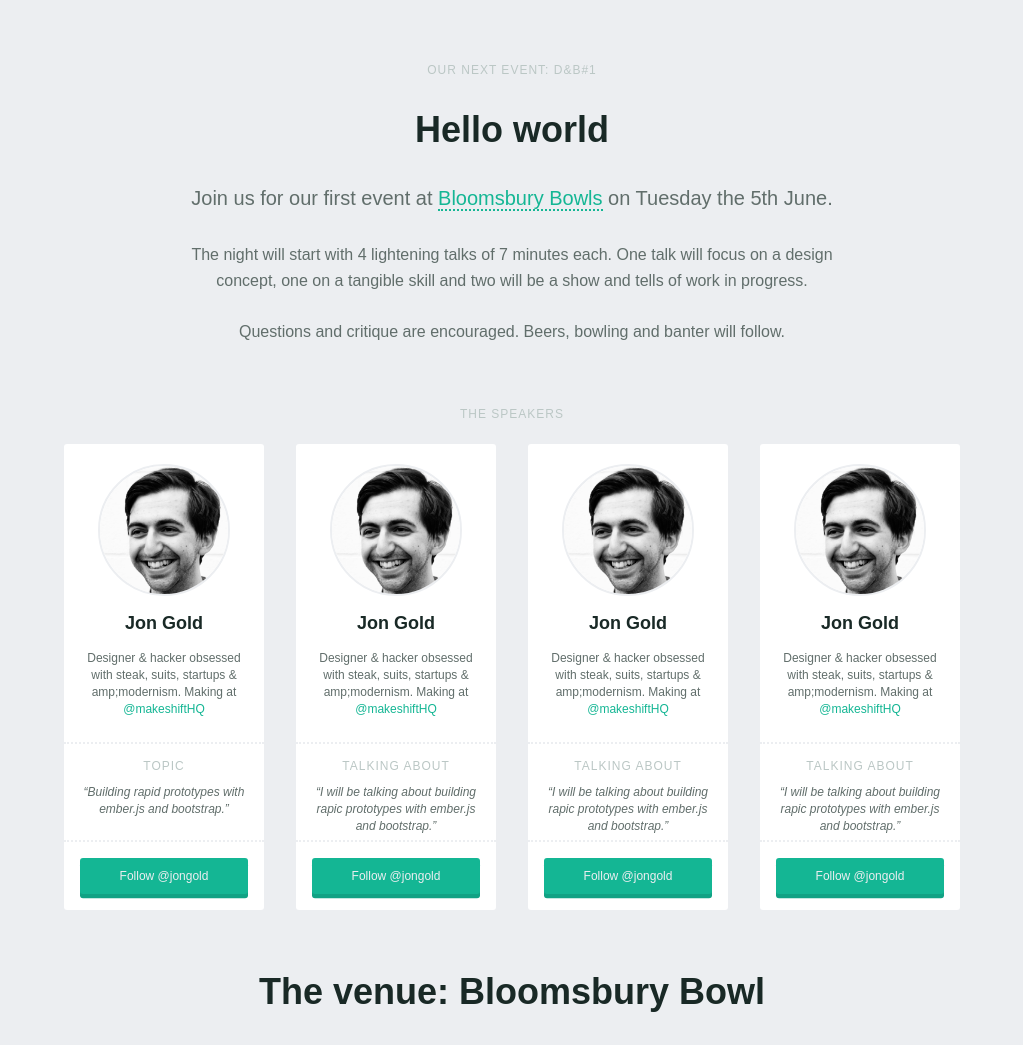
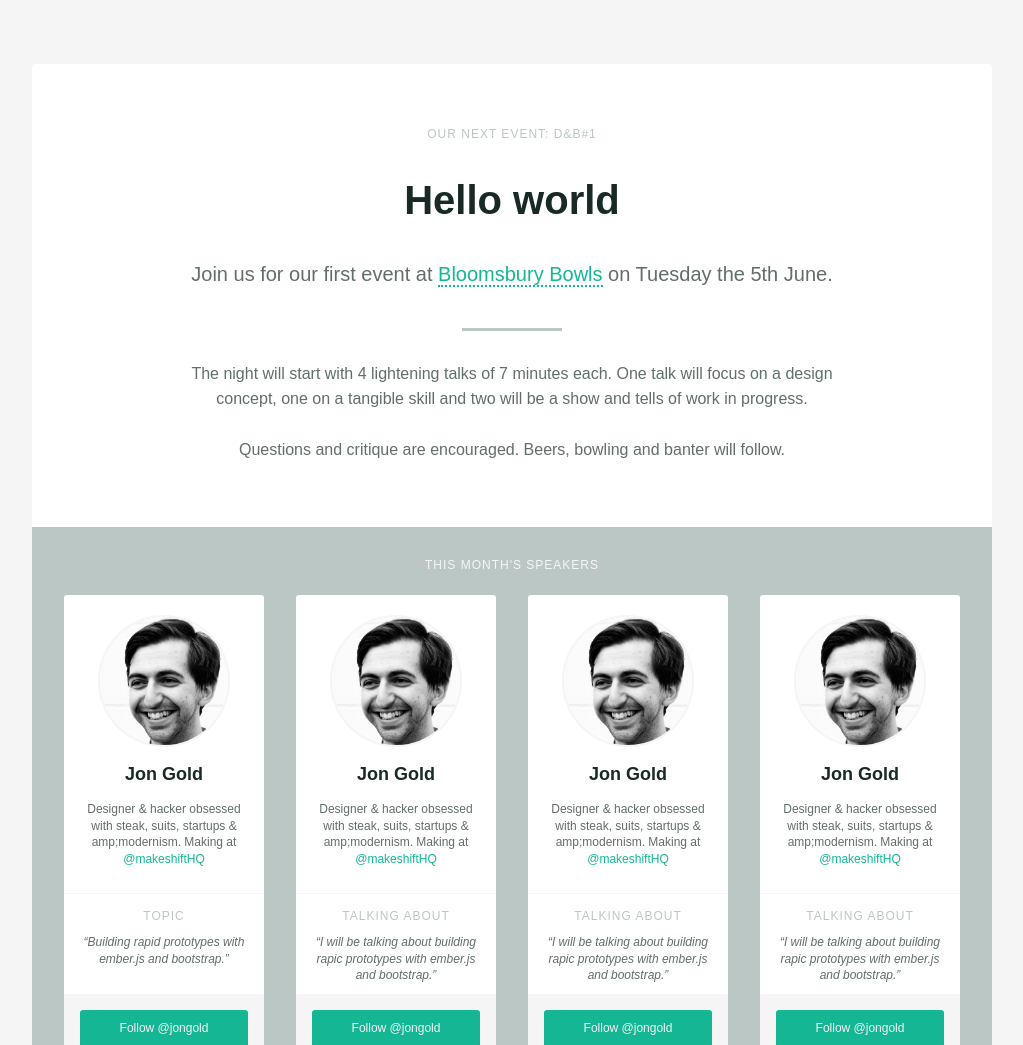
Before and after one commit to design-and-banter/db-dotcom, a Jekyll site: the page built from index.html, in a window 1280 px wide. Shown: the part 366-1411 px from the top of the page, without its empty margins (128-1151 px from the left). Built offline with Jekyll 4.4.1, drawn with Linux system fonts in a browser that asks for light colours; nearby versions of some CDN libraries.

Commit message:
Everything on a white background

```diff
--- a/_includes/event.html
+++ b/_includes/event.html
@@ -9,7 +9,7 @@
         </p>
       </section>
       <section class="speakers">
-        <span class="strap">The speakers</span>
+        <span class="strap">This month's speakers</span>
         <ul>
           <li>
             <article class="speaker">
@@ -87,8 +87,9 @@
       </section>
 
       <section class="venue">
+        <span class="strap">The venue:</span>
         <h1>
-          <span>The venue:</span>
+
           Bloomsbury Bowl
         </h1>
 
--- a/_less/base/_colors.less
+++ b/_less/base/_colors.less
@@ -6,4 +6,4 @@
 @headline: #192926;
 @text:    #616e6b;
 @rule:    #bbc7c5;
-@non:     #ECEEF1;
+@non:     #f5f5f5;
--- a/css/site.css
+++ b/css/site.css
@@ -159,7 +159,7 @@ a {
 .btn {
   background: #14b694;
   display: block;
-  color: #eceef1;
+  color: #f5f5f5;
   -webkit-border-radius: 3px;
   -moz-border-radius: 3px;
   border-radius: 3px;
@@ -175,17 +175,25 @@ a {
   box-shadow: 0px 0.35em 0px 0px #11a284;
 }
 #next-event {
-  background: #eceef1;
+  background: #f5f5f5;
   padding: 4em 0;
 }
 .event {
+  background: #fff;
   margin: 0 auto;
-  background: #eceef1;
+  max-width: 60em;
+  -webkit-border-radius: 3px;
+  -moz-border-radius: 3px;
+  border-radius: 3px;
+  -moz-background-clip: padding;
+  -webkit-background-clip: padding-box;
+  background-clip: padding-box;
+  padding: 4em 0;
 }
 .event h1 {
   text-align: center;
   color: #192926;
-  font-size: 2.25em;
+  font-size: 2.5em;
   font-weight: 600;
   margin: 1em auto;
 }
@@ -203,6 +211,14 @@ a {
   border-bottom: 2px dotted #14b694;
   font-weight: 400;
 }
+.event .descr h2:after {
+  display: block;
+  content: "";
+  background: #bbc7c5;
+  height: 0.125em;
+  width: 5em;
+  margin: 2em auto 0 auto;
+}
 .event .descr p {
   font-size: 1em;
   color: #616e6b;
@@ -213,12 +229,11 @@ a {
   text-align: center;
 }
 .event .speakers {
+  background: #bbc7c5;
+  padding: 2em 0;
   max-width: 60em;
   margin: 4em auto;
   zoom: 1;
-}
-.event .speakers > .strap {
-  margin-bottom: 2em;
 }
 .event .speakers:before,
 .event .speakers:after {
@@ -228,12 +243,17 @@ a {
 .event .speakers:after {
   clear: both;
 }
+.event .speakers > .strap {
+  margin-bottom: 2em;
+  color: #f5f5f5;
+}
 .event .speakers ul {
   padding: 0 1em;
 }
 .event .speakers li {
   float: left;
   margin: 0 1em;
+  width: 12.5em;
 }
 .speaker {
   -webkit-border-radius: 3px;
@@ -243,8 +263,8 @@ a {
   -webkit-background-clip: padding-box;
   background-clip: padding-box;
   background: #ffffff;
-  width: 12.5em;
   padding-top: 1em;
+  overflow: hidden;
 }
 .speaker p {
   font-size: 0.75em;
@@ -262,7 +282,7 @@ a {
   -moz-background-clip: padding;
   -webkit-background-clip: padding-box;
   background-clip: padding-box;
-  border: 2px solid #eceef1;
+  border: 2px solid #f5f5f5;
   margin: 0.25em auto;
   position: relative;
   background: #ffffff;
@@ -274,7 +294,7 @@ a {
   right: 0px;
 }
 .speaker .bio {
-  border-bottom: 2px dotted #eceef1;
+  border-bottom: 1px solid #f5f5f5;
   padding: 0em 1em;
   height: 8em;
 }
@@ -285,8 +305,7 @@ a {
 }
 .speaker .abstract {
   padding: 1em;
-  border-bottom: 2px dotted #eceef1;
-  height: 4em;
+  height: 4.25em;
 }
 .speaker .abstract p {
   font-style: italic;
@@ -298,7 +317,8 @@ a {
   content: "\201D";
 }
 .speaker .interact {
-  padding: 1em;
+  padding: 1em 1em 1.25em 1em;
+  background: #f5f5f5;
 }
 .logo {
   text-align: center;
```
Also changed, not shown: _less/objects/_card.less (+5 -5 lines), _less/objects/_event.less (+23 -4 lines).
